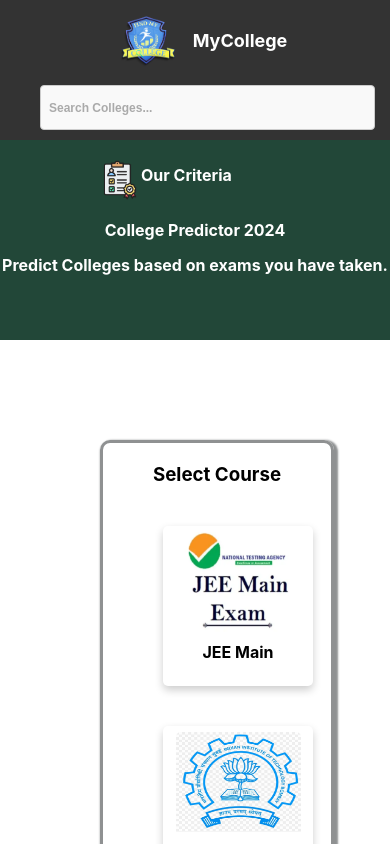
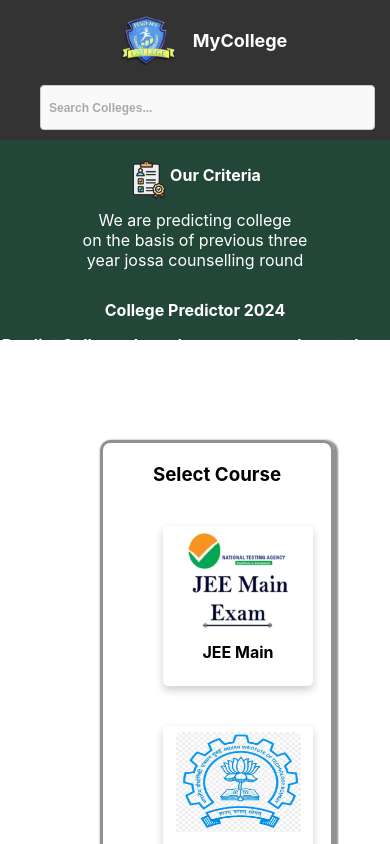
Before and after one commit to ultimate2511/MyCollege, a React (Create React App) app in the folder client/: page / in a window 390 px wide. Both pictures are taken after a click on the element "Our Criteria". Shown: the top 844 px of the page. Built offline with nearby package versions, Linux system fonts and the light colour scheme.

Commit message:
responsive added

```diff
--- a/client/src/Components/BodySection/BodySection.css
+++ b/client/src/Components/BodySection/BodySection.css
@@ -1,34 +1,44 @@
-
-.container{
+.container {
     background-color: rgb(34 71 56);
     color: white;
     height: 200px;
+    position: relative;
 }
 
 .alpha {
     display: flex;
-    padding-top:20px;
-    margin-left:100px;
+    padding-top: 20px;
+    margin-left: 100px;
 }
-.alpha span,img:hover{
-    cursor:pointer;
+
+.alpha span, img:hover {
+    cursor: pointer;
 }
-.info{
-    display: flex;
-    margin-left:75px;
+
+.info {
+    display: none;
+    position: absolute;
+    background-color: transparent; /* No background color */
+    color: white; /* Text color */
+    padding: 10px;
+    margin-left: 110px; /* Space between the "Our Criteria" and the info box */
+    border-radius: 5px;
+    z-index: 1;
 }
+
 .flex {
     display: flex;
     flex-direction: column;
+}
 
+.positioning {
+    margin-top: 45px;
+    margin-left: -200px;
 }
-.positioning{
-    margin-top:45px;
-    margin-left:-200px;
-}
-.below{
-    margin-top:30px;
-    margin-left:0px;
+
+.below {
+    margin-top: 30px;
+    margin-left: 0px;
     margin-bottom: 60px;
 }
 
@@ -50,4 +60,17 @@
     .flex {
         align-items: center;
     }
+
+    .alpha {
+        justify-content: center;
+        margin-left: 0;
+    }
+
+    .info.mobile {
+        position: relative; /* Position relative to avoid overlap */
+        display: block; /* Always display */
+        margin-left: 0; /* Reset margin for mobile */
+        text-align: center;
+        color: white;
+    }
 }
--- a/client/src/Components/BodySection/BodySection.jsx
+++ b/client/src/Components/BodySection/BodySection.jsx
@@ -1,42 +1,58 @@
-import React, {useState} from "react";
-import './BodySection.css'
-import criteria from './criteria.png'
+import React, { useState, useEffect } from "react";
+import './BodySection.css';
+import criteria from './criteria.png';
+
 function BodySection() {
-    const [style, setStyle] = useState({display: 'none'});
+    const [style, setStyle] = useState({ display: 'none' });
+    const [isMobile, setIsMobile] = useState(window.innerWidth <= 768);
+
+    const handleResize = () => {
+        setIsMobile(window.innerWidth <= 768);
+    };
+
+    useEffect(() => {
+        window.addEventListener('resize', handleResize);
+        return () => {
+            window.removeEventListener('resize', handleResize);
+        };
+    }, []);
+
+    const toggleInfo = () => {
+        setStyle(prevStyle => ({
+            display: prevStyle.display === 'none' ? 'block' : 'none'
+        }));
+    };
 
     const d = new Date();
     return (
-
         <div className="container">
             <div className="cri">
-    <div className="alpha" >
-    <img src={criteria} style={{width:"40px"}}
-      onMouseEnter={e => {
-                    setStyle({display: 'flex',marginBottom:"-67.5px"});
-                }}
-                onMouseLeave={e => {
-                    setStyle({display: 'none'})
-            }}
+                <div className="alpha">
+                    <img
+                        src={criteria}
+                        style={{ width: "40px" }}
+                        onMouseEnter={e => !isMobile && setStyle({ display: 'block' })}
+                        onMouseLeave={e => !isMobile && setStyle({ display: 'none' })}
+                        onClick={isMobile ? toggleInfo : undefined}
                     />
-    <span onMouseEnter={e => {
-                    setStyle({display: 'flex',marginBottom:"-67.5px"});
-                }}
-                onMouseLeave={e => {
-                    setStyle({display: 'none'})
-              }}>
-    <h4 style={{marginLeft:"1px",marginTop:"5px"}} > Our Criteria</h4></span>
+                    <span
+                        onMouseEnter={e => !isMobile && setStyle({ display: 'block' })}
+                        onMouseLeave={e => !isMobile && setStyle({ display: 'none' })}
+                        onClick={isMobile ? toggleInfo : undefined}
+                    >
+                        <h4 style={{ marginLeft: "1px", marginTop: "5px" }}>Our Criteria</h4>
+                    </span>
                 </div>
-    <div className="info" style={style}>
-      we are predicting college <br/> on the basis of previous three <br/> year jossa counselling round
+                <div className={`info ${isMobile ? 'mobile' : ''}`} style={style}>
+                    We are predicting college <br /> on the basis of previous three <br /> year jossa counselling round
                 </div>
                 <div className="flex">
                     <h4 className="positioning">College Predictor {d.getFullYear()}</h4>
                     <h4 className="below">Predict Colleges based on exams you have taken.</h4>
                 </div>
             </div>
-
         </div>
-  )
+    );
 }
 
-export default BodySection
+export default BodySection;
```
Lines whose indentation alone changed are shown as unchanged.
